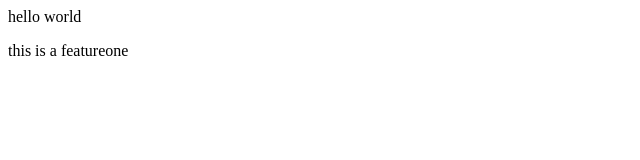
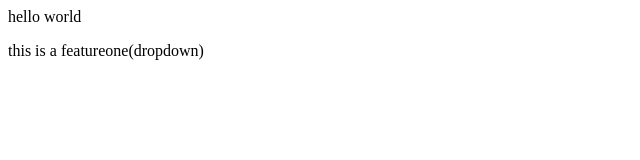
Before and after one commit to Gautamkumarkhatvani/localrepo, a plain HTML site: page index.html in a window 1280 px wide. Shown: the full height of the page, 0-640 px from the left. Drawn offline with Linux system fonts and the light colour scheme.

Commit message:
add dropdown

```diff
--- a/index.html
+++ b/index.html
@@ -1,2 +1,2 @@
 <p>hello world</p>
-    <p>this is a featureone</p
+    <p>this is a featureone(dropdown)</p
```
